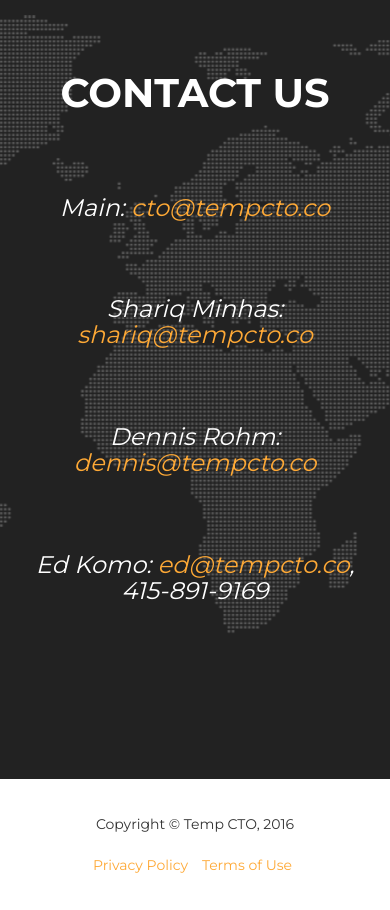
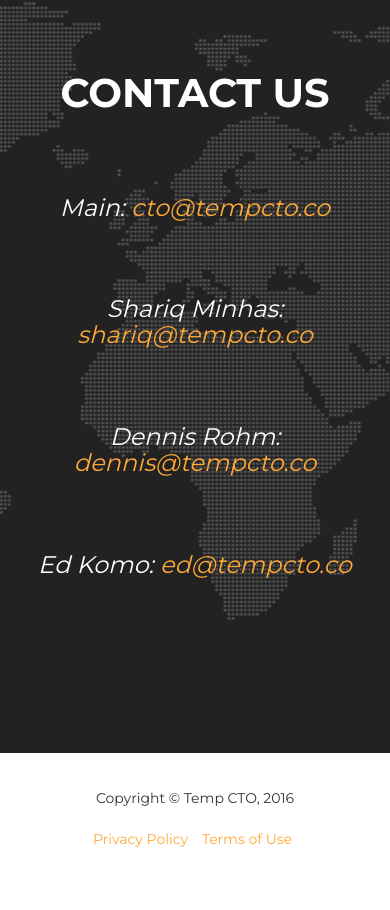
Before and after one commit to traveled1/traveled1.github.io, a website: page index.html in a window 390 px wide. Shown: the part 5302-6212 px from the top of the page. After the commit the page ends 6186 px from the top, so only its background shows below. Drawn offline with nearby package versions, Linux system fonts and the light colour scheme; a web font is replaced by a local one.

Commit message:
remove Ed phone

```diff
--- a/index.html
+++ b/index.html
@@ -309,7 +309,7 @@
                     <h3 class="section-subheading text-white">Main: <a href="mailto:cto@tempcto.co" target="_top">cto@tempcto.co</a></h3>
                     <h3 class="section-subheading text-white">Shariq Minhas: <a href="mailto:shariq@tempcto.co" target="_top">shariq@tempcto.co</a></h3>
                     <h3 class="section-subheading text-white">Dennis Rohm: <a href="mailto:dennis@tempcto.co" target="_top">dennis@tempcto.co</a></h3>
-                    <h3 class="section-subheading text-white">Ed Komo: <a href="mailto:ed@tempcto.co" target="_top">ed@tempcto.co</a>, 415-891-9169</h3>
+                    <h3 class="section-subheading text-white">Ed Komo: <a href="mailto:ed@tempcto.co" target="_top">ed@tempcto.co</a></h3>
                 </div>
             </div>
         </div>
```
